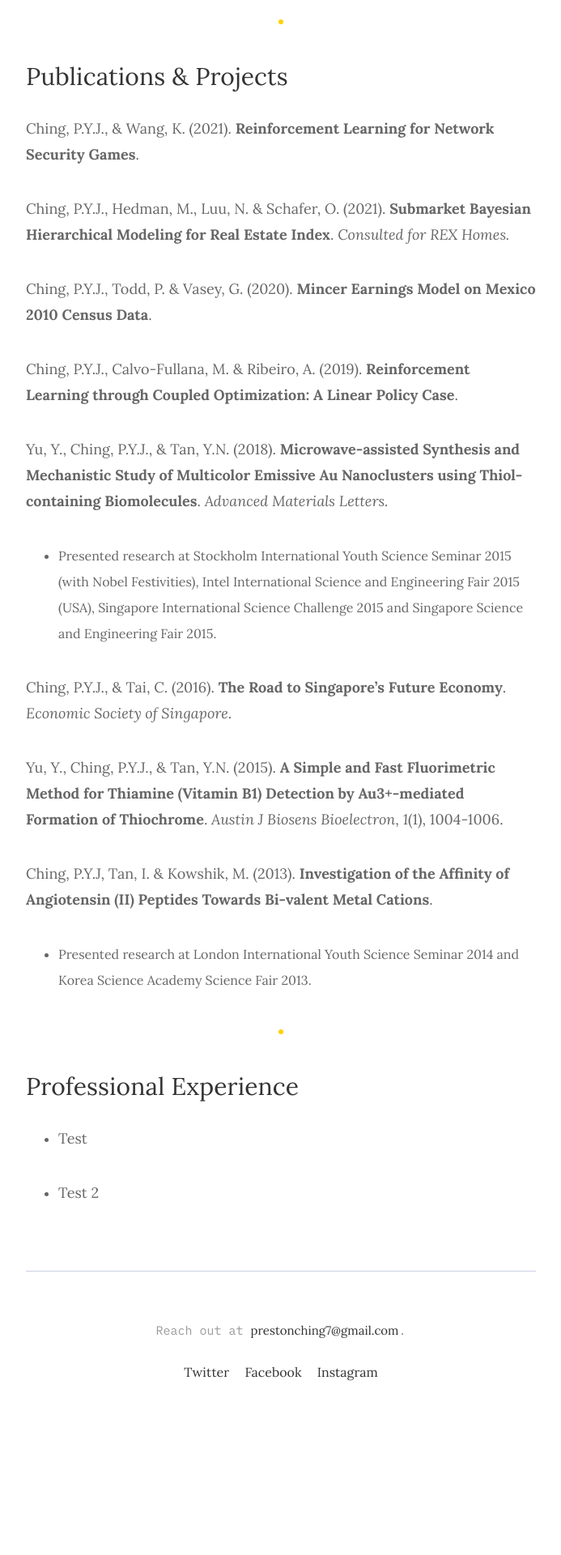
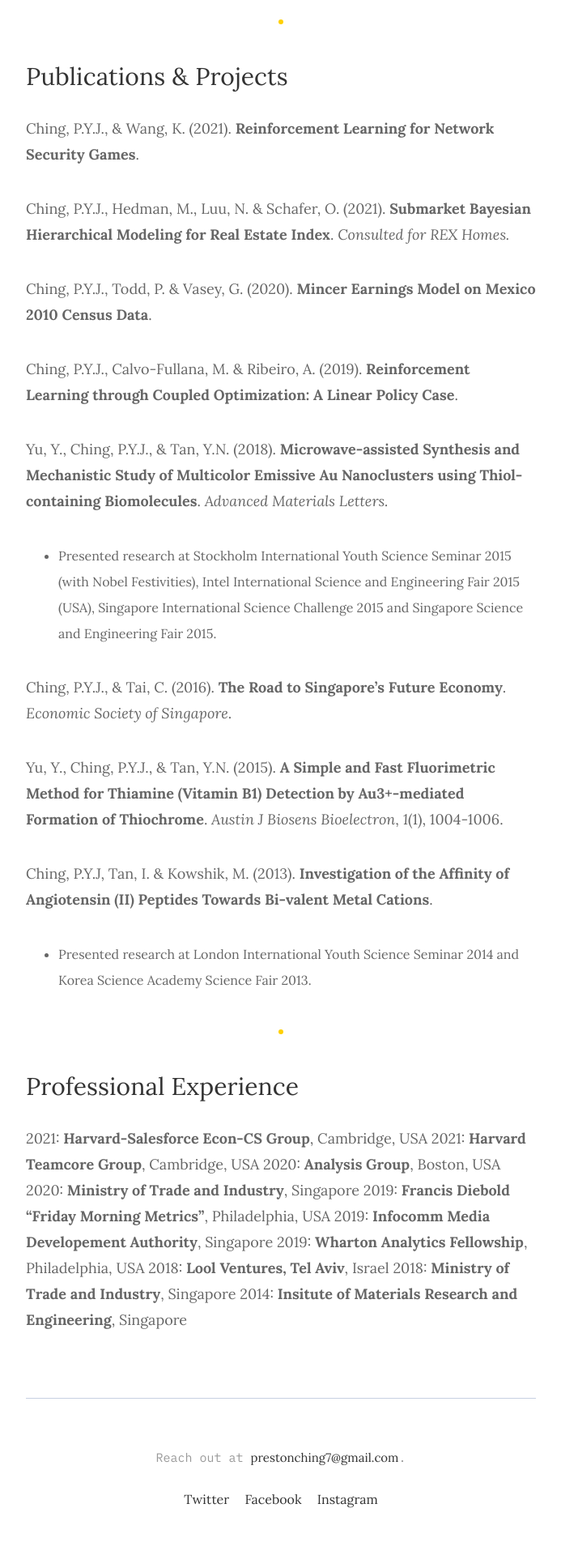
Before and after one commit to PrestonChing/prestonching.github.io, a Jekyll site: the page built from _pages/cv.md, in a window 1280 px wide. Shown: the part 676-2596 px from the top of the page at 81% size, without its empty margins (293-986 px from the left). Built offline with Jekyll 4.4.1, drawn with Linux system fonts in a browser that asks for light colours; before the commit the page ends 2439 px from its top, so only the background shows below that.

Commit message:
added prof experience

```diff
--- a/_pages/cv.md
+++ b/_pages/cv.md
@@ -41,6 +41,13 @@
 
 ## Professional Experience
 
-* Test
-
-* Test 2
+2021: **Harvard-Salesforce Econ-CS Group**, Cambridge, USA
+2021: **Harvard Teamcore Group**, Cambridge, USA
+2020: **Analysis Group**, Boston, USA
+2020: **Ministry of Trade and Industry**, Singapore
+2019: **Francis Diebold "Friday Morning Metrics"**, Philadelphia, USA
+2019: **Infocomm Media Developement Authority**, Singapore
+2019: **Wharton Analytics Fellowship**, Philadelphia, USA
+2018: **Lool Ventures, Tel Aviv**, Israel
+2018: **Ministry of Trade and Industry**, Singapore
+2014: **Insitute of Materials Research and Engineering**, Singapore
--- a/_sass/3-modules/_author-section.scss
+++ b/_sass/3-modules/_author-section.scss
@@ -26,7 +26,7 @@
 
 .author__job {
   border-bottom: 1px solid $gray-lighten;
-  padding-bottom: 45px;
+  padding-bottom: 30px;
   margin-bottom: 15px;
   font-size: 37px;
   text-align: center;
```
